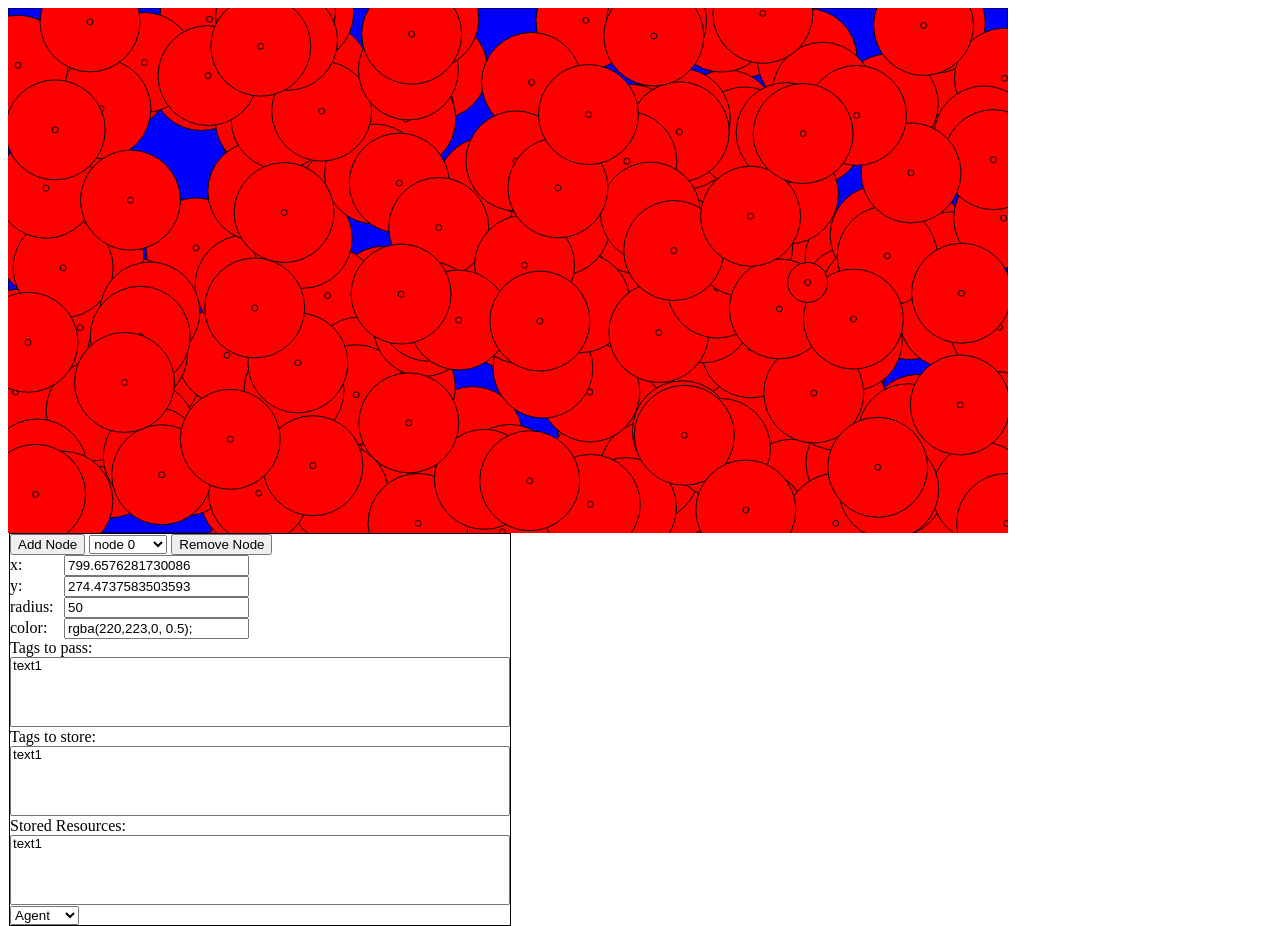
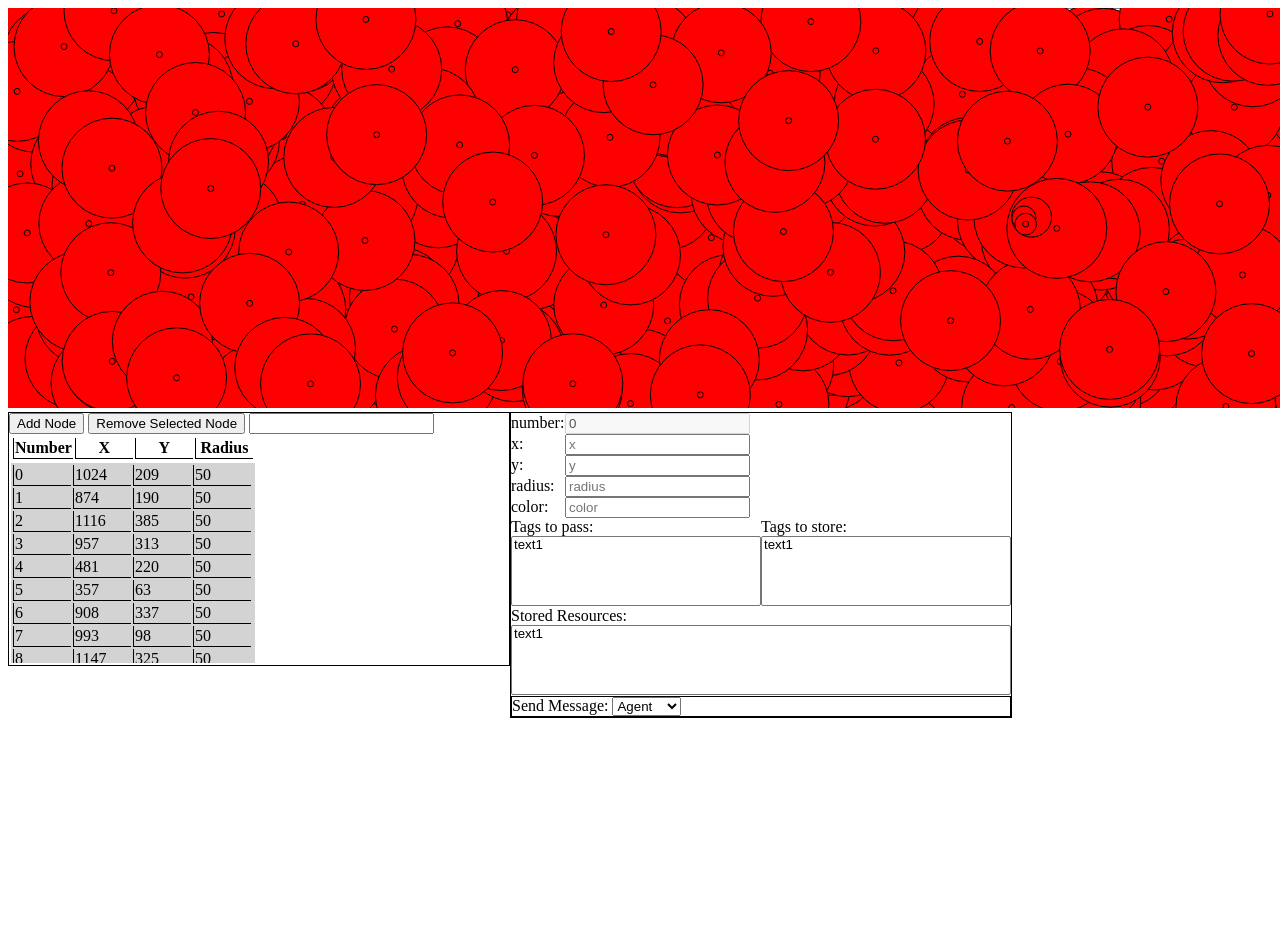
Before and after one commit to AleksLitynski/wetnet, a plain HTML site: page index.html in a window 1280 px wide. After the commit the page ends 800 px from the top, so only its background shows below. Drawn offline with Linux system fonts and the light colour scheme; animation ran at ten frames a second.

Commit message:
List thing is better
Yup.

```diff
--- a/index.html
+++ b/index.html
@@ -16,34 +16,44 @@
 	<body>
 		<canvas id="display" ></canvas>
 
-		<div id="controls">
 
-			<!-- Choose a node to control -->
-				<!-- Change attributes -->
-				<!-- Send message -->
-					<!-- Customize message -->
-			<div id="nodeSelectControls">
-				<button id="addNode">Add Node</button>
-				<select id="chooseNode" onchange="swapNode()"></select>
-				<button id="removeNode">Remove Node</button>
+		<div id="generalControls" class="controls">
+			<button id="addNode" onclick="addNode()">Add Node</button>
+			<button id="removeNode" onclick="removeNode()">Remove Selected Node</button>
+			<input id="speed"></input>
+
+			<table>
+			    <thead>
+			    	<th>Number</th><th>X</th><th>Y</th><th>Radius</th>
+			    </thead>
+				    <tbody id="nodesList">
+			    	</tbody>
+			</table>
+
 		</div>
 
-			<div id="nodeControls">
+
+
+
+
+
+		<div id="nodeControls" class="controls">
 			<div>
+				<span class="label">number:</span> <input id="number" onchange="updateNode()" disabled="disabled" value="0"></input><br/>
 				<span class="label">x:</span> <input id="x" placeholder="x" onchange="updateNode()"></input><br/>
 				<span class="label">y:</span> <input id="y" placeholder="y" onchange="updateNode()"></input><br/>
 				<span class="label">radius:</span> <input id="radius" placeholder="radius" onchange="updateNode()"></input><br/>
 				<span class="label">color:</span> <input id="color" placeholder="color" onchange="updateNode()"></input>
 			</div>
 
-				<div>
+			<div class="tags">
 				Tags to pass:
 				<select class="nodeSelectAttb" id="tagsToPass" multiple="multiple">
 					<option>text1</option>
 				</select>
 			</div>
 
-				<div>
+			<div class="tags">
 				Tags to store:
 				<select class="nodeSelectAttb" id="tagsToStore" multiple="multiple">
 					<option>text1</option>
@@ -59,6 +69,7 @@
 
 
 			<div class="sendMessage">
+				Send Message:
 				<select class="messageTypeSelect">
 					<option value="agent">Agent</option>
 					<option value="content">Content</option>
@@ -68,8 +79,6 @@
 		</div>
 
 
-		</div>
-
 	</body>
 
 
--- a/main.css
+++ b/main.css
@@ -1,10 +1,7 @@
 #display{
-	background-color:blue;
-	float:left;
 }
 
-#controls{
-	margin-left:1px;
+.controls{
 	border:1px solid black;
 	width:500px;
 	float:left;
@@ -20,3 +17,33 @@
     display: inline-block;
     width: 50px;
 }
+
+
+.tags{
+	width:50%;
+	float:left;
+}
+
+.sendMessage{
+	border:1px solid black;
+}
+
+
+
+tbody {
+    background-color: lightgrey;
+    height: 200px;
+    overflow-y: scroll;
+}
+
+thead > tr, tbody{
+    display:block;
+}
+
+td, th{
+	width:55px;
+	overflow:hidden;
+    border-left:1px solid black;
+    border-bottom:1px solid black;
+
+}
--- a/main.js
+++ b/main.js
@@ -4,8 +4,8 @@ net.waves = [];
 
 window.onload = function() {
 	var canvas=document.getElementById('display');
-	canvas.width = 1000;
-	canvas.height = screen.height - screen.height/8;
+	canvas.width = window.innerWidth;
+	canvas.height = window.innerHeight/2;
 	net.ctx=canvas.getContext('2d');
 	net.ctx.fillStyle='#FF0000';
 	net.ctx.width = canvas.width;
@@ -25,7 +25,7 @@ window.onload = function() {
 }
 
 function setup(){
-	for(var x = 0; x < 250; x++){
+	for(var x = 0; x < 750; x++){
 		net.nodes[x] = new net.Node(Math.random() * net.ctx.width, Math.random() * net.ctx.height, 50, "rgba(220,223,0, 0.5);");
 	}
 	//net.nodes[0] = new net.Node(50, 60, 50, "rgba(220,223,0, 0.5);");
@@ -46,7 +46,8 @@ function update(){
 	for(wave in net.waves){
 		net.waves[wave].update();
 	}
-	swapNode();
+
+	updateUI();
 }
 
 function draw(){
--- a/ui.js
+++ b/ui.js
@@ -1,43 +1,79 @@
-function setupUI()
-{
-	var sel = document.querySelector("#chooseNode");
+net.ui = {};
 
+net.ui.refillNodes = function(){
+	var sel = document.querySelector("#nodesList");
+	sel.innerHTML = "";
+
+	var toAdd = "";
 	for(node in net.nodes){
-		sel.options[sel.options.length] = new Option("node " + node, node);
+		toAdd += "<tr onclick='selectNode(this);'><td>"+node+"</td><td>"+Math.round(net.nodes[node].x)+"</td><td>"+Math.round(net.nodes[node].y)+"</td><td>"+Math.round(net.nodes[node].radius)+"</td></tr>";
 	}
-
-	swapNode();
+	sel.innerHTML = toAdd;
 }
 
-function swapNode(){
-	var sel = document.querySelector("#chooseNode");
-	var node = net.nodes[parseInt(sel.value)];
+function setupUI(){
+	net.ui.refillNodes();
+}
 
+net.ui.prevSel = 0;
+function selectNode(nodeText){
+	var nodeNumber = parseInt(nodeText.firstChild.innerHTML);
+
+	setNode(net.nodes[nodeNumber]);
+
+	nodeText.parentNode.children[net.ui.prevSel].style.backgroundColor = "lightgrey";
+	nodeText.style.backgroundColor = "grey";
+	net.ui.prevSel = nodeNumber;
+}
+function setNode(node){
+	var sel = document.querySelector("#nodesList");
+
+	document.querySelector("#number").value = net.nodes.indexOf(node);
 	document.querySelector("#x").value = node.x;
 	document.querySelector("#y").value = node.y;
 	document.querySelector("#radius").value = node.radius;
 	document.querySelector("#color").value = node.color;
 
-	this.tagsToPass 	= [];
+	/*this.tagsToPass 	= [];
 	this.tagsToStore 	= [];
-	this.localResources	= [];
-
-	var ttp = document.querySelector("#tagsToStore");
-	console.log(node.tagsToStore);
-	ttp.options = [];
-	for(tagToPass in node.tagsToStore){
-		//console.log(tagToPass);
-		ttp.options[ttp.options.length] = new Option(tagToPass);
-	}
-
-
+	this.localResources	= [];*/
 
 }
 
 function updateNode(){
-	var sel = document.querySelector("#chooseNode");
-	net.nodes[parseInt(sel.value)].x = document.querySelector("#x").value;
-	net.nodes[parseInt(sel.value)].y = document.querySelector("#y").value;
-	net.nodes[parseInt(sel.value)].radius = document.querySelector("#radius").value;
-	net.nodes[parseInt(sel.value)].color = document.querySelector("#color").value;
+
+	var node = net.nodes[parseInt(document.querySelector("#number").value)];
+
+	node.x = document.querySelector("#x").value;
+	node.y = document.querySelector("#y").value;
+	node.radius = document.querySelector("#radius").value;
+	node.color = document.querySelector("#color").value;
+
+	document.querySelector("#nodesList").children[net.ui.prevSel].innerHTML = "<tr onclick='selectNode(this);'><td>"+net.ui.prevSel+"</td><td>"+Math.round(node.x)+"</td><td>"+Math.round(node.y)+"</td><td>"+Math.round(node.radius)+"</td></tr>";
 }
+
+
+function updateUI(){
+
+}
+
+
+function addNode(){
+
+	net.nodes[net.nodes.length] = new net.Node(Math.random() * net.ctx.width, Math.random() * net.ctx.height, 50, "rgba(220,223,0, 0.5);");
+
+	var node = net.nodes[parseInt(document.querySelector("#number").value)];
+
+	node.x = document.querySelector("#x").value;
+	node.y = document.querySelector("#y").value;
+	node.radius = document.querySelector("#radius").value;
+	node.color = document.querySelector("#color").value;
+
+	net.ui.refillNodes();
+}
+
+function removeNode(){
+	net.nodes.splice(net.ui.prevSel, 1);
+
+	net.ui.refillNodes();
+}
```
Lines whose indentation alone changed are shown as unchanged.
